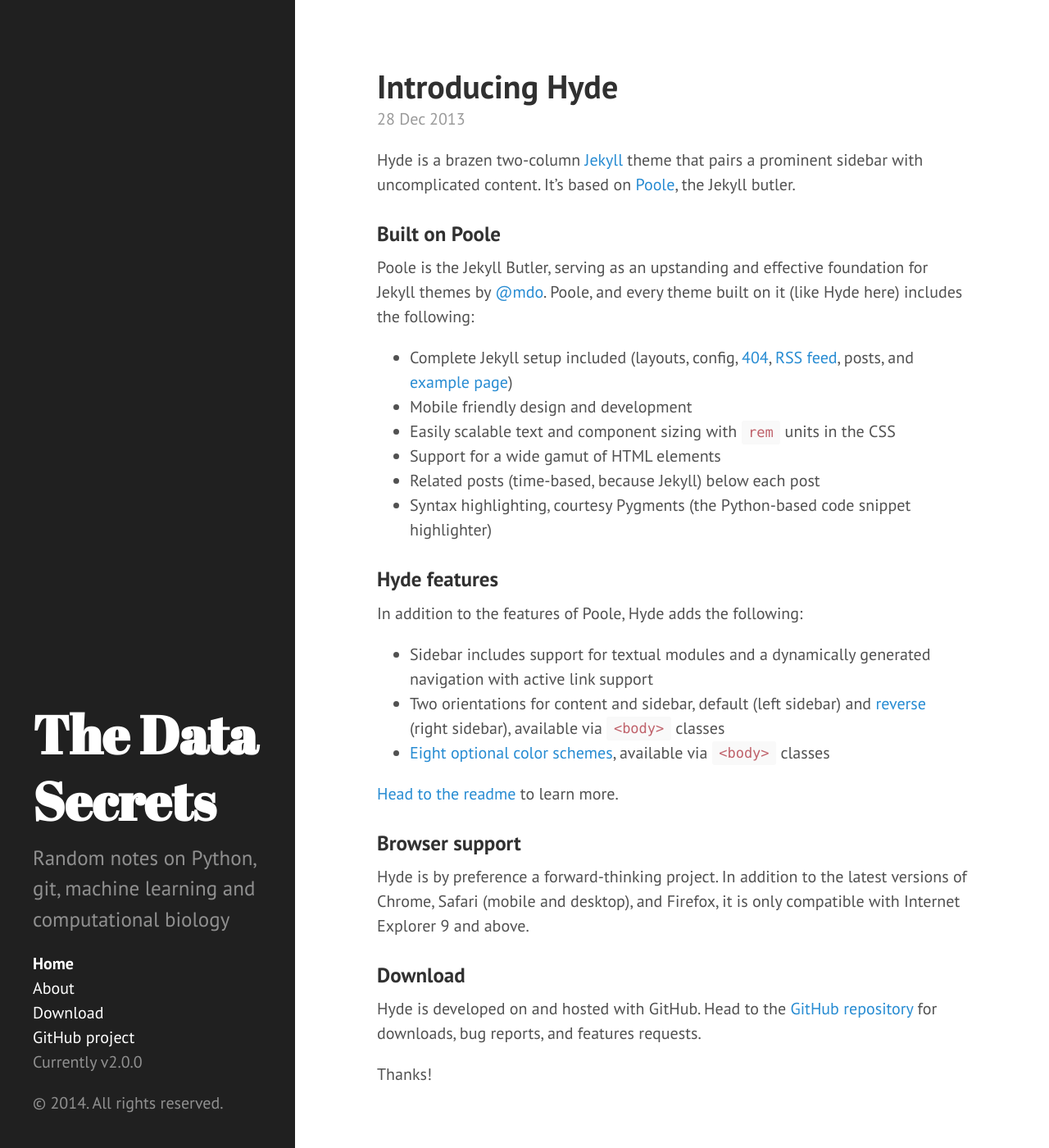
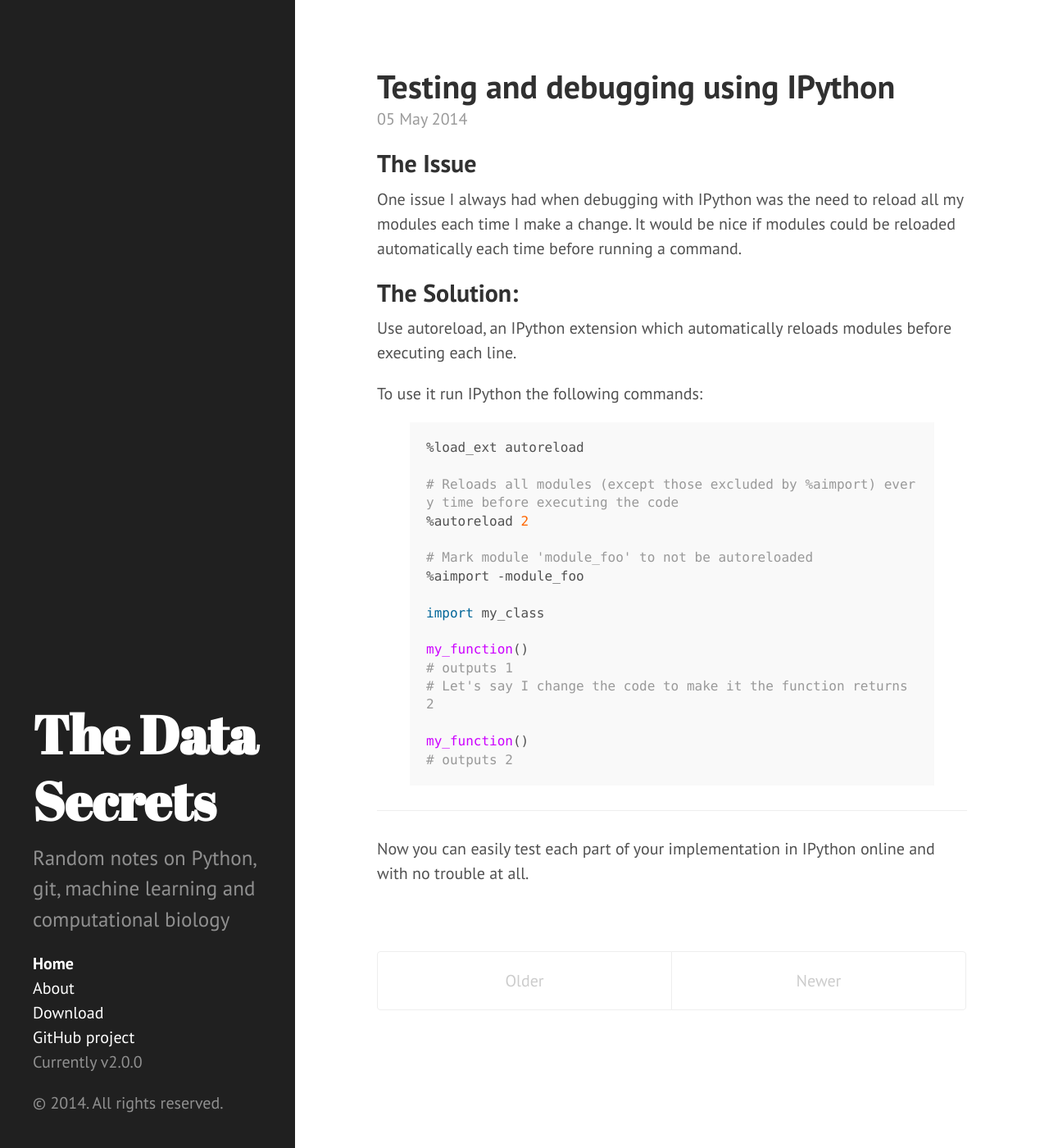
Before and after one commit to mmabrouk/mmabrouk.github.io, a Jekyll site: the page built from index.html, in a window 1280 px wide and 1400 px high. Shown: the whole window at 82% size. Built offline with Jekyll 4.4.1, drawn with Linux system fonts in a browser that asks for light colours; Markdown is read by kramdown in place of the engine named in the settings; the list of posts is cut into pages by our own code; some of the changed text lies outside the part shown.

Commit message:
First post

```diff
--- a/CNAME
+++ /dev/null
@@ -1 +0,0 @@
-hyde.getpoole.com
--- /dev/null
+++ b/_posts/2014-05-05-automatic-module-reloading-in-ipython.md
@@ -0,0 +1,36 @@
+---
+layout: post
+title: Testing and debugging using IPython
+---
+
+## The Issue
+One issue I always had when debugging with IPython was the need to reload all my modules each time I make a change. It would be nice if modules could be reloaded automatically each time before running a command.
+
+## The Solution:
+
+Use autoreload, an IPython extension which automatically reloads modules before executing each line.
+
+To use it run IPython the following commands:
+
+{% highlight python %}
+%load_ext autoreload
+
+# Reloads all modules (except those excluded by %aimport) every time before executing the code
+%autoreload 2
+
+# Mark module 'module_foo' to not be autoreloaded
+%aimport -module_foo
+
+import my_class
+
+my_function()
+# outputs 1
+# Let's say I change the code to make it the function returns 2
+
+my_function()
+# outputs 2
+{% endhighlight %}
+
+-----
+
+Now you can easily test each part of your implementation in IPython online and with no trouble at all.
```
Also changed, not shown: about.md (+4 -0 lines), _example_of_posts/2012-02-06-whats-jekyll.md (renamed from _posts/2012-02-06-whats-jekyll.md), _example_of_posts/2012-02-07-example-content.md (renamed from _posts/2012-02-07-example-content.md), _example_of_posts/2013-12-28-introducing-hyde.md (renamed from _posts/2013-12-28-introducing-hyde.md).
